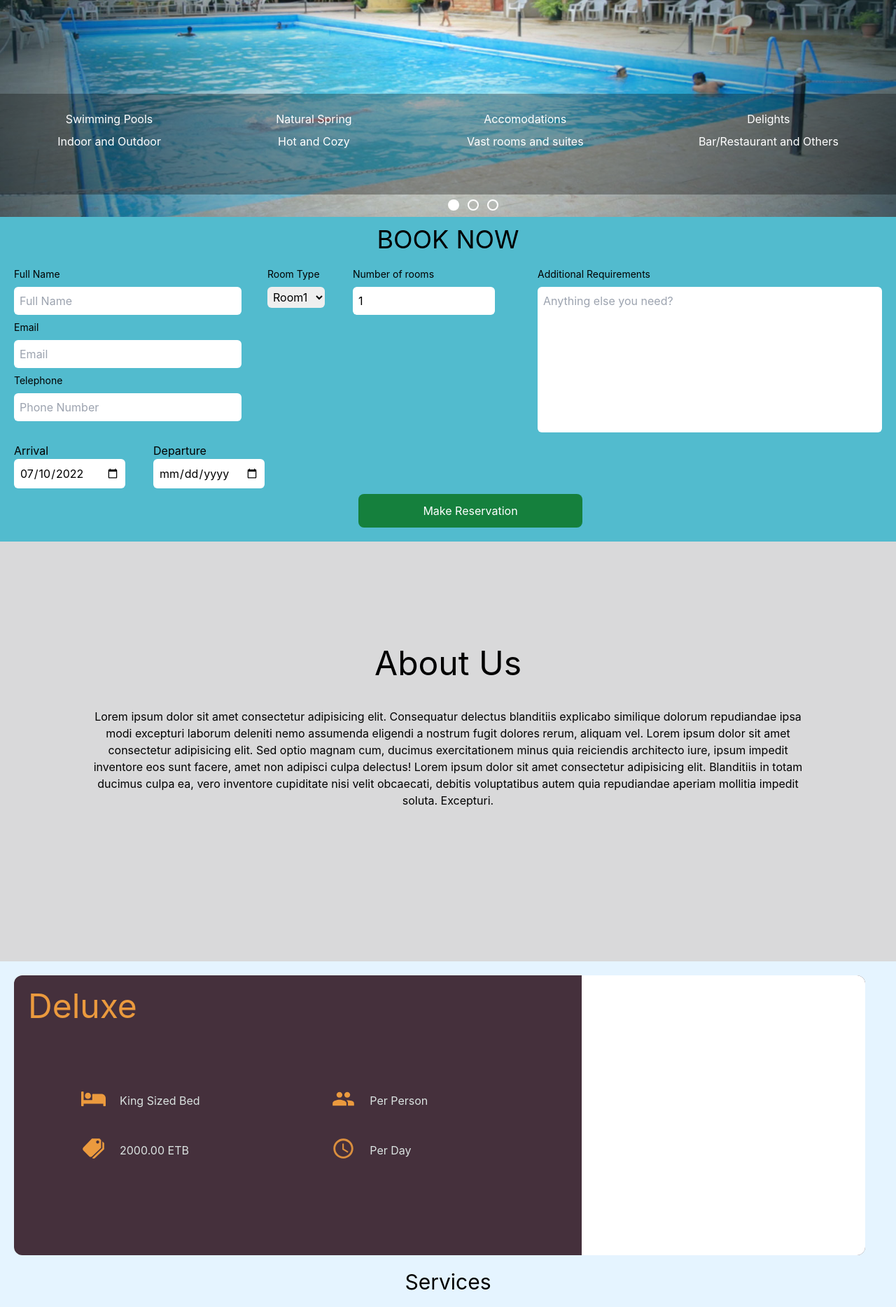
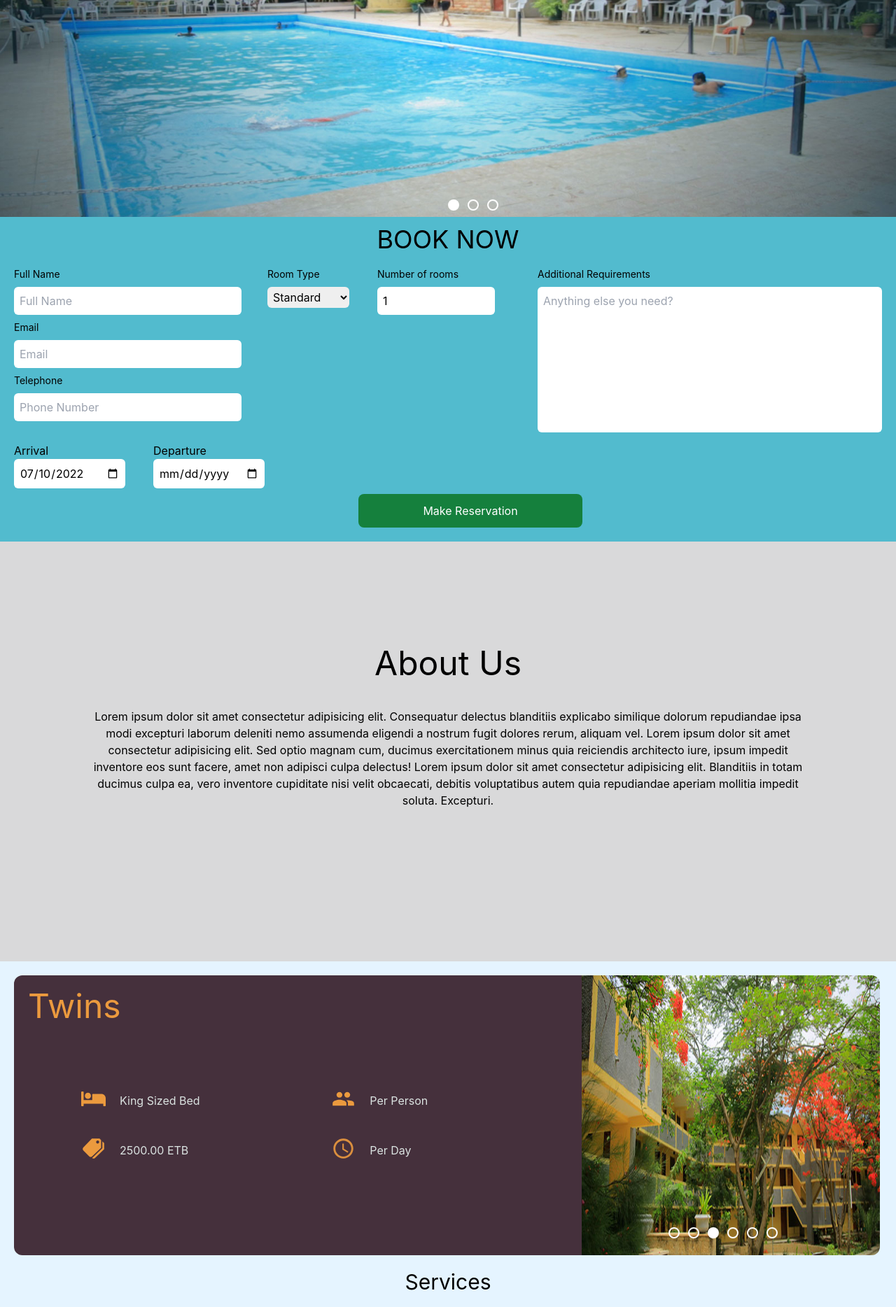
Before and after one commit to DagimN/Sodere-Website, a React (Create React App) app: page / in a window 1280 px wide. Shown: the part 360-2228 px from the top of the page at 70% size. Built offline with nearby package versions, Linux system fonts and the light colour scheme; no server answers.

Commit message:
Removed the aside block in the content slider, minor bug fix in the slide animations

```diff
--- a/src/components/client/Booking.component.tsx
+++ b/src/components/client/Booking.component.tsx
@@ -155,10 +155,12 @@ const Booking = () => {
                     setCustomerType(e.target.value);
                   }}
                 >
-                  <option value="1">Room1</option>
-                  <option value="2">Room2</option>
-                  <option value="3">Room3</option>
-                  <option value="4">Room4</option>
+                  <option value="Standard">Standard</option>
+                  <option value="Deluxe">Deluxe</option>
+                  <option value="Twins">Twins</option>
+                  <option value="Suite">Suite</option>
+                  <option value="Royal Suite">Royal Suite</option>
+                  <option value="Conference">Conference</option>
                 </select>
               </label>
 
--- a/src/components/client/ContentSlider.component.tsx
+++ b/src/components/client/ContentSlider.component.tsx
@@ -16,41 +16,64 @@ const ContentSlider = () => {
     attribute: SLIDERTRANSITION100,
     active: true,
   });
-  let [isIndexClicked, setIndexClickBool] = useState(false);
+  let [tempIndex, setTempIndex] = useState(-1);
+  let [timeoutIds, addTimeoutId] = useState<NodeJS.Timeout[]>([]);
 
   useEffect(() => {
-    if (contentIndex.active)
+    if (tempIndex !== -1)
+      timeoutIds.forEach((value) => {
+        clearTimeout(value);
+      });
+
+    if (tempIndex === contentIndex.index && tempIndex !== -1) setTempIndex(-1);
+
+    if (tempIndex !== -1) {
       setTimeout(() => {
         setContentIndex({
-          ...contentIndex,
+          index: tempIndex,
+          attribute: SLIDERTRANSITION100,
+          active: true,
+        });
+      });
+    }
+  }, [tempIndex, contentIndex.index, timeoutIds]);
+
+  useEffect(() => {
+    if (contentIndex.active) {
+      let id = setTimeout(() => {
+        setContentIndex({
+          index: contentIndex.index,
           attribute: SLIDERTRANSITION0,
           active: false,
         });
       }, 10000);
-    else
-      setTimeout(() => {
-        if (!isIndexClicked)
-          setContentIndex({
-            index: (contentIndex.index + 1) % contentImages.length,
-            attribute: SLIDERTRANSITION100,
-            active: true,
-          });
-        else setIndexClickBool(false);
-      }, 1000);
-  }, [contentIndex, contentImages.length, isIndexClicked]);
+      timeoutIds.push(id);
+      addTimeoutId(timeoutIds);
+    } else {
+      let id = setTimeout(() => {
+        setContentIndex({
+          index: (contentIndex.index + 1) % contentImages.length,
+          attribute: SLIDERTRANSITION100,
+          active: true,
+        });
+      }, 300);
+      timeoutIds.push(id);
+      addTimeoutId(timeoutIds);
+    }
+  }, [contentIndex, contentImages.length, timeoutIds]);
 
-  let titles = [
-    "Swimming Pools",
-    "Natural Spring",
-    "Accomodations",
-    "Delights",
-  ];
-  let descriptions = [
-    "Indoor and Outdoor",
-    "Hot and Cozy",
-    "Vast rooms and suites",
-    "Bar/Restaurant and Others",
-  ];
+  // let titles = [
+  //   "Swimming Pools",
+  //   "Natural Spring",
+  //   "Accomodations",
+  //   "Delights",
+  // ];
+  // let descriptions = [
+  //   "Indoor and Outdoor",
+  //   "Hot and Cozy",
+  //   "Vast rooms and suites",
+  //   "Bar/Restaurant and Others",
+  // ];
 
   return (
     <main className="h-[400px] sm:h-[550px]">
@@ -59,6 +82,7 @@ const ContentSlider = () => {
         alt=""
         className={contentIndex.attribute}
       />
+{/*
       <aside className="bg-black/30 w-full h-36 z-10 relative bottom-44 sm:flex grid grid-cols-2 justify-around">
         <div className="grid place-items-center">
           <h1 className="text-white">{titles[0]}</h1>
@@ -80,7 +104,7 @@ const ContentSlider = () => {
           <p className="text-white relative sm:bottom-10">{descriptions[3]}</p>
         </div>
       </aside>
-
+ */}
       <div className="absolute left-1/2 flex gap-3 top-[495px] sm:top-[645px] z-20">
         {contentImages.map((value, index) => {
           if (index === contentIndex.index)
@@ -93,12 +117,7 @@ const ContentSlider = () => {
                 key={index}
                 className="bg-transparent border-white border-2 rounded-full w-4 h-4 hover:cursor-pointer"
                 onClick={() => {
-                  setIndexClickBool(true);
-                  setContentIndex({
-                    index: index - 1,
-                    attribute: SLIDERTRANSITION0,
-                    active: false,
-                  });
+                  setTempIndex(index);
                 }}
               ></div>
             );
--- a/src/components/client/Rooms.component.tsx
+++ b/src/components/client/Rooms.component.tsx
@@ -57,47 +57,82 @@ const Rooms = () => {
       people: "Per Person",
       image: room5,
     },
+    {
+      name: "Conference",
+      bed: "",
+      price: "4000.00 ETB",
+      duration: "Per Day",
+      people: "From 10 to 20",
+      image: room5,
+    },
   ];
-  let [isIndexClicked, setIndexClickBool] = useState(false);
   let [roomIndex, setRoomIndex] = useState({
     index: 0,
     attribute: SLIDERTRANSITION100,
     active: true,
   });
+  let [tempIndex, setTempIndex] = useState(-1);
+  let [timeoutIds, addTimeoutId] = useState<NodeJS.Timeout[]>([]);
 
   useEffect(() => {
-    if (roomIndex.active)
+    if (tempIndex !== -1)
+      timeoutIds.forEach((value) => {
+        clearTimeout(value);
+      });
+
+    if (tempIndex === roomIndex.index && tempIndex !== -1) setTempIndex(-1);
+
+    if (tempIndex !== -1) {
       setTimeout(() => {
         setRoomIndex({
-          ...roomIndex,
+          index: tempIndex,
+          attribute: SLIDERTRANSITION100,
+          active: true,
+        });
+      });
+    }
+  }, [tempIndex, roomIndex.index, timeoutIds]);
+
+  useEffect(() => {
+    if (roomIndex.active) {
+      let id = setTimeout(() => {
+        setRoomIndex({
+          index: roomIndex.index, //(roomIndex.index + 1) % rooms.length,
           attribute: SLIDERTRANSITION0,
           active: false,
         });
       }, 2500);
-    else
-      setTimeout(() => {
-        if (!isIndexClicked)
+      timeoutIds.push(id);
+      addTimeoutId(timeoutIds);
+    } else {
+      let id = setTimeout(() => {
         setRoomIndex({
           index: (roomIndex.index + 1) % rooms.length,
           attribute: SLIDERTRANSITION100,
           active: true,
         });
-        else setIndexClickBool(false);
-      }, 800);
-  }, [roomIndex, rooms.length, isIndexClicked]);
+      }, 300);
+      timeoutIds.push(id);
+      addTimeoutId(timeoutIds);
+    }
+  }, [roomIndex, rooms.length, timeoutIds]);
 
   return (
     <section className="w-[90%] sm:w-[95%] h-[350px] sm:h-[400px] m-5 rounded-xl bg-[#45303C] flex">
       <article className="grid w-2/3 h-[300px]">
         <h1 className="m-5 text-5xl text-[#EB9A3E]">
-          {rooms[roomIndex.index].name}
+          {rooms[roomIndex.index].name ?? ""}
         </h1>
 
         <div className="grid grid-cols-2 ml-5 sm:ml-24">
+          {rooms[roomIndex.index].bed !== "" ? (
             <div className="flex gap-5">
               <FaBed size={35} color="#EB9A3E" />
-            <p className="text-[#DAE2E0] mt-2">{rooms[roomIndex.index].bed}</p>
+              <p className="text-[#DAE2E0] mt-2">
+                {rooms[roomIndex.index].bed}
+              </p>
             </div>
+          ) : null}
 
           <div className="flex gap-5">
             <IoMdPeople size={35} color="#EB9A3E" />
@@ -144,12 +179,7 @@ const Rooms = () => {
                   key={index}
                   className="bg-transparent border-white border-2 rounded-full w-4 h-4 hover:cursor-pointer"
                   onClick={() => {
-                    setIndexClickBool(true);
-                    setRoomIndex({
-                      index: index - 1,
-                      attribute: SLIDERTRANSITION0,
-                      active: false,
-                    });
+                    setTempIndex(index);
                   }}
                 ></div>
               );
```
Lines whose indentation alone changed are shown as unchanged.
